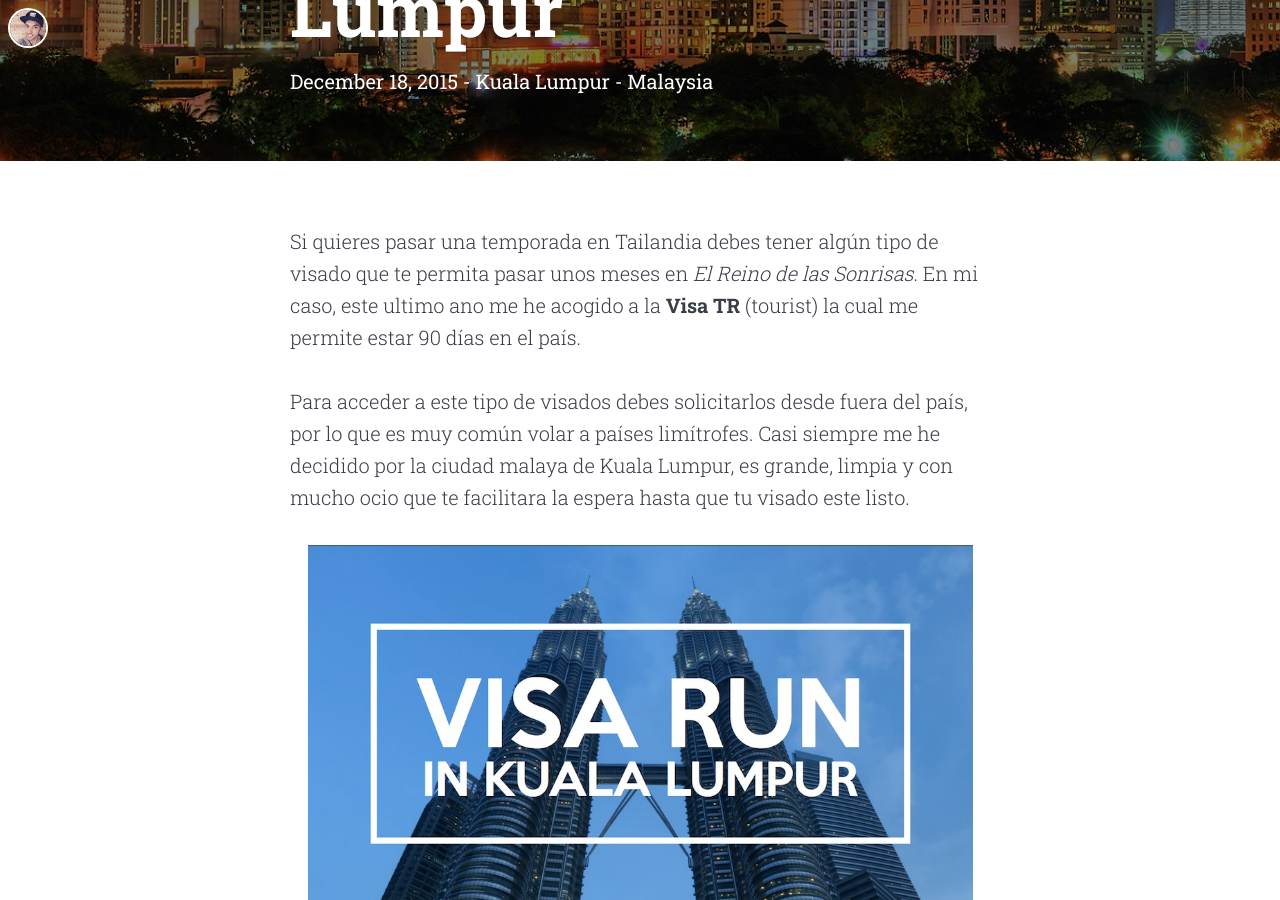
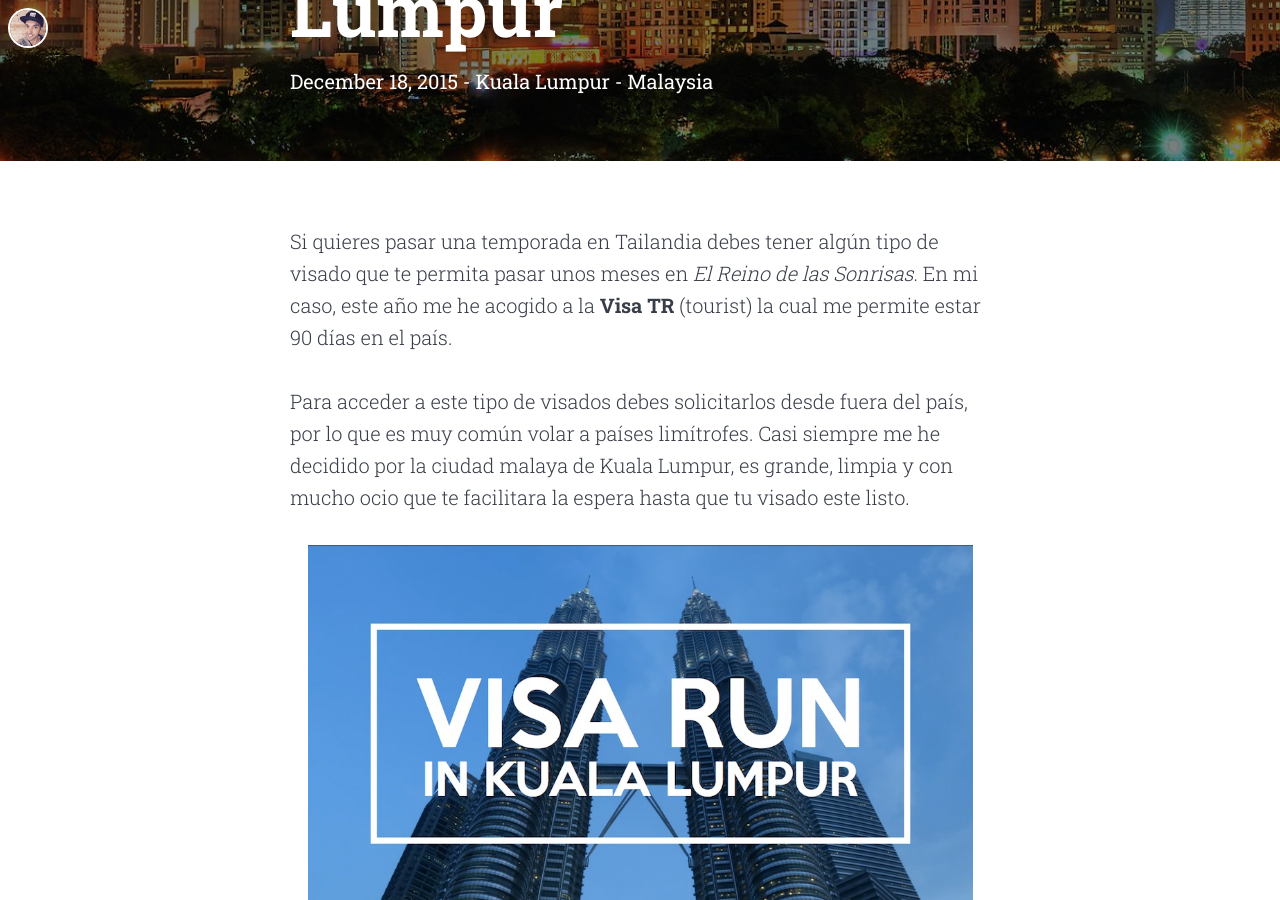
Before and after one commit to soyjavi/site, a Jekyll site: the page built from _posts/2015-12-18-visa-run-in-kuala-lumpur.md, in a window 1280 px wide and 900 px high, scrolled down 578 px. Built offline with Jekyll 4.4.1, drawn with Linux system fonts in a browser that asks for light colours; Markdown is read by kramdown in place of the engine named in the settings; some of the changed text lies outside the part shown.

Commit message:
fixed typo

```diff
--- a/_posts/2015-12-18-visa-run-in-kuala-lumpur.md
+++ b/_posts/2015-12-18-visa-run-in-kuala-lumpur.md
@@ -9,13 +9,13 @@
 published:  true
 ---
 
-Si quieres pasar una temporada en Tailandia debes tener algún tipo de visado que te permita pasar unos meses en *El Reino de las Sonrisas*. En mi caso, este ultimo ano me he acogido a la **Visa TR** (tourist) la cual me permite estar 90 días en el país.
+Si quieres pasar una temporada en Tailandia debes tener algún tipo de visado que te permita pasar unos meses en *El Reino de las Sonrisas*. En mi caso, este año me he acogido a la **Visa TR** (tourist) la cual me permite estar 90 días en el país.
 
 Para acceder a este tipo de visados debes solicitarlos desde fuera del país, por lo que es muy común volar a países limítrofes. Casi siempre me he decidido por la ciudad malaya de Kuala Lumpur, es grande, limpia y con mucho ocio que te facilitara la espera hasta que tu visado este listo.
 
 [![Visa Run in Kuala Lumpur](/assets/images/posts/youtube-visa-run.jpg)](https://www.youtube.com/watch?v=2omNzuccSMs)
 
-Esta es mi segunda experiencia intentando contar una historia en [Youtube](https://www.youtube.com/channel/UC_9KPhtBAnvT2yxF-GChKnQ), y para esta ocasión quería hacer algo mas personal que con el anterior *film* [Sushi Quest](https://www.youtube.com/watch?v=2omNzuccSMs). A pesar de que estos últimos anos he recorrido media España dando charlas en publico sobre algo que tenga que ver con `code`, me ha resultado *algo* incomodo eso de grabar en medio de la calle y yo solo... divertido pero incomodo.
+Esta es mi segunda experiencia intentando contar una historia en [Youtube](https://www.youtube.com/channel/UC_9KPhtBAnvT2yxF-GChKnQ), y para esta ocasión quería hacer algo mas personal que con el anterior *film* [Sushi Quest](https://www.youtube.com/watch?v=2omNzuccSMs). A pesar de que estos últimos años he recorrido media España dando charlas en publico sobre algo que tenga que ver con `code`, me ha resultado *algo* incomodo eso de grabar en medio de la calle y yo solo... divertido pero incomodo.
 
 Ahora mismo estoy experimentando con el video, es un area por la cual siempre he tenido mucha curiosidad. Desde pequeñito siempre he sido el que estaba detrás de la cámara, pero un día crecí y las responsabilidades me quitaron el tiempo suficiente para seguir aprendiendo de este arte. He decidido **parar la escritura de mi libro sobre la vida nómada**, no se si lo retomare algún día, pero ahora prefiero mejorar mi técnica con el video e intentar contar historias sobre lo que estoy viviendo aquí.
 
```
